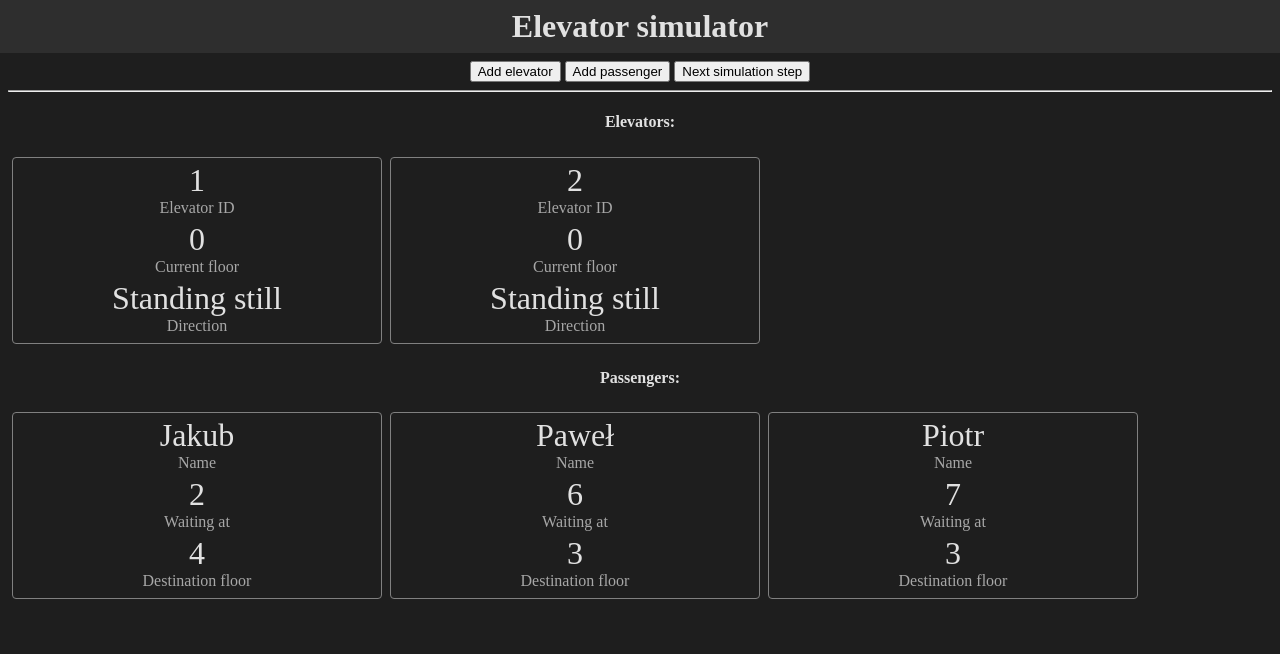
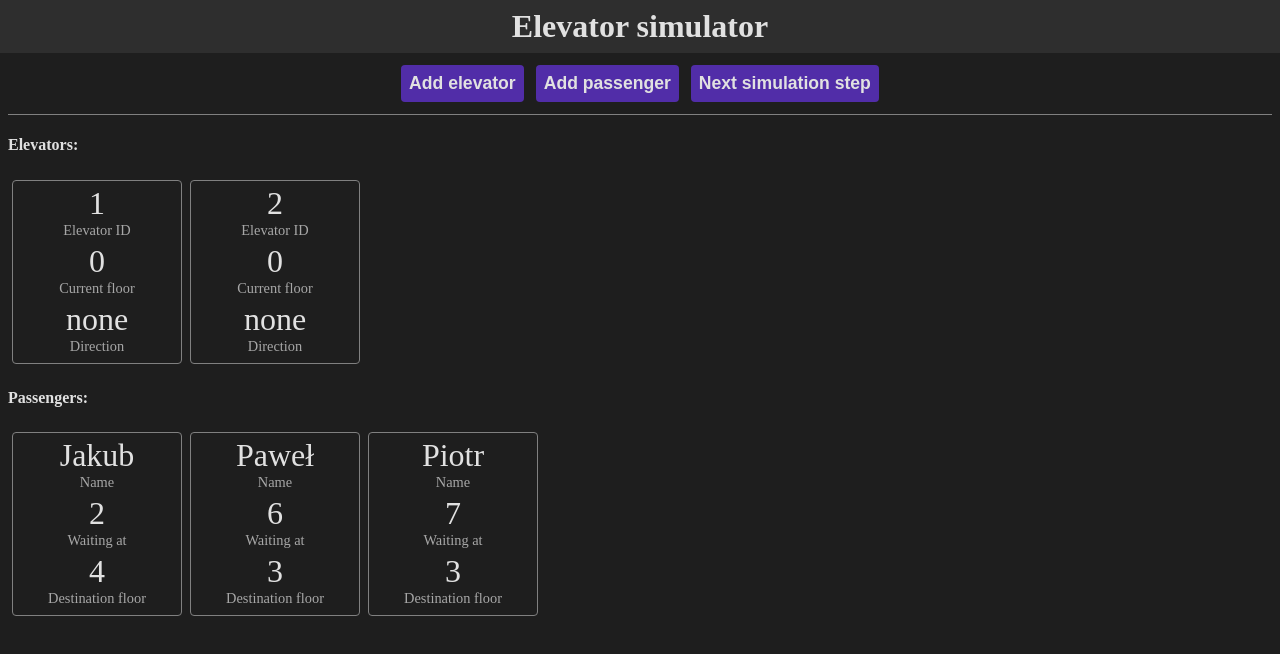
Before and after one commit to jakweg/web-elevators, a website built with webpack: page docs/index.html in a window 1280 px wide. Built offline with nearby package versions, Linux system fonts and the light colour scheme.

Commit message:
Reformatted files and impoved styling

```diff
--- a/docs/index.html
+++ b/docs/index.html
@@ -1,14 +1,13 @@
 <!DOCTYPE html>
 <html lang="en">
-
   <head>
-    <meta charset="UTF-8">
+    <meta charset="UTF-8" />
     <title>Elevator system simulator</title>
-    <meta name="author" value="Jakub Węgrzyn">
-    <meta http-equiv="X-UA-Compatible" content="IE=edge">
-    <meta name="viewport" content="width=device-width, initial-scale=1.0">
+    <meta name="author" value="Jakub Węgrzyn" />
+    <meta http-equiv="X-UA-Compatible" content="IE=edge" />
+    <meta name="viewport" content="width=device-width, initial-scale=1.0" />
     <script src="bundle.js" defer></script>
-    <link rel="stylesheet" href="style.css">
+    <link rel="stylesheet" href="style.css" />
   </head>
 
   <body>
@@ -18,18 +17,16 @@
     <noscript>
       <h2>Please enable JavaScript in your browser</h2>
     </noscript>
-    <main style="display: none;">
-        <input type="button" value="Add elevator" id="add-elevator-btn">
-        <input type="button" value="Add passenger" id="add-passenger-btn">
-        <input type="button" value="Next simulation step" id="next-step-btn">
-        <hr>
+    <main style="display: none">
+      <nav>
+        <input type="button" value="Add elevator" id="add-elevator-btn" />
+        <input type="button" value="Add passenger" id="add-passenger-btn" />
+        <input type="button" value="Next simulation step" id="next-step-btn" />
+      </nav>
       <h4>Elevators:</h4>
-        <div id="elevators-list">
-        </div>
+      <div id="elevators-list"></div>
       <h4>Passengers:</h4>
-        <div id="waiting-passengers-list">
-        </div>
+      <div id="waiting-passengers-list"></div>
     </main>
   </body>
-
 </html>
--- a/docs/style.css
+++ b/docs/style.css
@@ -1,6 +1,5 @@
 body {
   margin: 0;
-        text-align: center;
   background-color: #1e1e1e;
   color: #e1e1e1;
 }
@@ -10,8 +9,14 @@
 }
 
 header {
+  text-align: center;
   padding: 8px;
   background-color: #2e2e2e;
+}
+nav {
+  padding-bottom: 8px;
+  text-align: center;
+  border-bottom: 1px solid gray;
 }
 
 main {
@@ -33,21 +38,45 @@
 
 .elevator,
 .waiting-passenger {
+  text-align: center;
   min-height: 160px;
-        width: 360px;
+  min-width: 160px;
   padding: 4px;
   margin: 4px;
   border-radius: 4px;
   border: 1px solid gray;
 }
 
-    .elevator>*:nth-child(2n),
-    .waiting-passenger>*:nth-child(2n) {
+.elevator > *:nth-child(2n),
+.waiting-passenger > *:nth-child(2n) {
   margin-bottom: 4px;
-        opacity: .7;
+  font-size: 0.9em;
+  opacity: 0.7;
 }
 
-    .elevator>*:nth-child(2n + 1),
-    .waiting-passenger>*:nth-child(2n + 1) {
+.elevator > *:nth-child(2n + 1),
+.waiting-passenger > *:nth-child(2n + 1) {
   font-size: 2em;
 }
+
+.elevator .passengers-inside-list {
+  font-size: 0.9em;
+}
+
+input[type="button"] {
+  background: #512da8;
+  color: #e1e1e1;
+  padding: 8px;
+  font-weight: bold;
+  margin: 4px;
+  border-radius: 4px;
+  cursor: pointer;
+  outline: none;
+  border: none;
+  font-size: 1.1em;
+  transition: background-color 0.2s;
+}
+
+input[type="button"]:hover {
+  background: #46209e;
+}
--- a/src/main.ts
+++ b/src/main.ts
@@ -1,79 +1,87 @@
-import ElevatorSystem, { Elevator, Passenger, ElevatorAndPassenger, ElevatorDirection } from "./elevator-system";
+import ElevatorSystem, {
+  Elevator,
+  Passenger,
+  ElevatorAndPassenger,
+  ElevatorDirection,
+} from "./elevator-system";
 
 // show main box when JS is enabled
-document.querySelector('main').style.display = null;
+document.querySelector("main").style.display = null;
 
 const system = new ElevatorSystem();
 // window.system = system
-const elevatorsListDiv = document.getElementById('elevators-list')
-const waitingPassengersListDiv = document.getElementById('waiting-passengers-list')
+const elevatorsListDiv = document.getElementById("elevators-list");
+const waitingPassengersListDiv = document.getElementById(
+  "waiting-passengers-list"
+);
 
 const formatDirection = (dir: ElevatorDirection): string => {
   switch (dir) {
-        case ElevatorDirection.GoingUp: return 'Going up'
-        case ElevatorDirection.GoingDown: return 'Going down'
-        case ElevatorDirection.Standing: return 'Standing still'
+    case ElevatorDirection.GoingUp:
+      return "up";
+    case ElevatorDirection.GoingDown:
+      return "down";
+    case ElevatorDirection.Standing:
+      return "none";
   }
+};
+
+// DOM events:
+document
+  .getElementById("add-elevator-btn")
+  .addEventListener("click", () => system.addNewElevator());
+document.getElementById("add-passenger-btn").addEventListener("click", () => {
+  system.addNewPassenger({
+    name: prompt("Give a passenger name", "") || "",
+    initialFloor: +prompt("That floor is that passenger on?"),
+    destinationFloor: +prompt("That floor is that passenger going to go?"),
+  });
+});
+document
+  .getElementById("next-step-btn")
+  .addEventListener("click", () => system.commitNextStep());
+
+// system events
+system.addEventListener("elevator-added", (elevator: Elevator) => {
+  const elevatorDiv = document.createElement("div");
+  elevatorDiv.id = `elevator-id-${elevator.id}`;
+  elevatorDiv.classList.add("elevator");
+
+  {
+    const el = document.createElement("div");
+    el.classList.add("elevator-id-value");
+    el.innerText = `${elevator.id}`;
+    elevatorDiv.appendChild(el);
+  }
+  {
+    const el = document.createElement("div");
+    el.classList.add("elevator-id-title");
+    el.innerText = `Elevator ID`;
+    elevatorDiv.appendChild(el);
   }
 
-
-// DOM events:
-document.getElementById('add-elevator-btn').addEventListener('click', () => system.addNewElevator())
-document.getElementById('add-passenger-btn').addEventListener('click', () => {
-    system.addNewPassenger({
-        name: prompt('Give a passenger name', '') || '',
-        initialFloor: +prompt('That floor is that passenger on?'),
-        destinationFloor: +prompt('That floor is that passenger going to go?'),
-    })
-})
-document.getElementById('next-step-btn').addEventListener('click', () => system.commitNextStep())
-
-
-
-
-// system events
-system.addEventListener('elevator-added', (elevator: Elevator) => {
-    const elevatorDiv = document.createElement('div');
-    elevatorDiv.id = `elevator-id-${elevator.id}`
-    elevatorDiv.classList.add('elevator')
+  {
+    const el = document.createElement("div");
+    el.classList.add("current-floor-value");
+    el.innerText = `${elevator.currentFloor}`;
+    elevatorDiv.appendChild(el);
+  }
+  {
+    const el = document.createElement("div");
+    el.innerText = `Current floor`;
+    elevatorDiv.appendChild(el);
+  }
 
   {
-        const el = document.createElement('div')
-        el.classList.add('elevator-id-value')
-        el.innerText = `${elevator.id}`
-        elevatorDiv.appendChild(el)
+    const el = document.createElement("div");
+    el.classList.add("direction-value");
+    el.innerText = `${formatDirection(elevator.direction)}`;
+    elevatorDiv.appendChild(el);
   }
   {
-        const el = document.createElement('div')
-        el.classList.add('elevator-id-title')
-        el.innerText = `Elevator ID`
-        elevatorDiv.appendChild(el)
-    }
-
-
-    {
-        const el = document.createElement('div')
-        el.classList.add('current-floor-value')
-        el.innerText = `${elevator.currentFloor}`
-        elevatorDiv.appendChild(el)
-    }
-    {
-        const el = document.createElement('div')
-        el.innerText = `Current floor`
-        elevatorDiv.appendChild(el)
-    }
-
-
-    {
-        const el = document.createElement('div')
-        el.classList.add('direction-value')
-        el.innerText = `${formatDirection(elevator.direction)}`
-        elevatorDiv.appendChild(el)
-    }
-    {
-        const el = document.createElement('div')
-        el.innerText = `Direction`
-        elevatorDiv.appendChild(el)
+    const el = document.createElement("div");
+    el.innerText = `Direction`;
+    elevatorDiv.appendChild(el);
   }
 
   // {
@@ -100,93 +108,108 @@ system.addEventListener('elevator-added', (elevator: Elevator) => {
   //     elevatorDiv.appendChild(el)
   // }
 
-
   {
-        const el = document.createElement('div')
-        el.classList.add('passengers-inside-list')
-        elevatorDiv.appendChild(el)
+    const el = document.createElement("div");
+    el.classList.add("passengers-inside-list");
+    elevatorDiv.appendChild(el);
   }
 
   elevatorsListDiv.appendChild(elevatorDiv);
-})
+});
 
-system.addEventListener('elevator-updated', (elevator: Elevator) => {
+system.addEventListener("elevator-updated", (elevator: Elevator) => {
   const elevatorDiv = document.getElementById(`elevator-id-${elevator.id}`);
-    (elevatorDiv.querySelector('.current-floor-value') as HTMLDivElement).innerText = `${elevator.currentFloor}`;
-    (elevatorDiv.querySelector('.direction-value') as HTMLDivElement).innerText = `${formatDirection(elevator.direction)}`;
+  (elevatorDiv.querySelector(
+    ".current-floor-value"
+  ) as HTMLDivElement).innerText = `${elevator.currentFloor}`;
+  (elevatorDiv.querySelector(
+    ".direction-value"
+  ) as HTMLDivElement).innerText = `${formatDirection(elevator.direction)}`;
   // (elevatorDiv.querySelector('.limit-floor-value') as HTMLDivElement).innerText = `${elevator.destinationLimit}`;
   // (elevatorDiv.querySelector('.next-direction-value') as HTMLDivElement).innerText = `${formatDirection(elevator.nextDirection)}`;
-})
+});
 
-
-system.addEventListener('waiting-passenger-added', (passenger: Passenger) => {
-    const elevatorDiv = document.createElement('div');
-    elevatorDiv.id = `waiting-passenger-id-${passenger.id}`
-    elevatorDiv.classList.add('waiting-passenger')
+system.addEventListener("waiting-passenger-added", (passenger: Passenger) => {
+  const elevatorDiv = document.createElement("div");
+  elevatorDiv.id = `waiting-passenger-id-${passenger.id}`;
+  elevatorDiv.classList.add("waiting-passenger");
 
   {
-        const el = document.createElement('div')
-        el.innerText = `${passenger.name}`
-        elevatorDiv.appendChild(el)
+    const el = document.createElement("div");
+    el.innerText = `${passenger.name}`;
+    elevatorDiv.appendChild(el);
   }
   {
-        const el = document.createElement('div')
-        el.innerText = `Name`
-        elevatorDiv.appendChild(el)
+    const el = document.createElement("div");
+    el.innerText = `Name`;
+    elevatorDiv.appendChild(el);
   }
 
+  {
+    const el = document.createElement("div");
+    el.innerText = `${passenger.initialFloor}`;
+    elevatorDiv.appendChild(el);
+  }
+  {
+    const el = document.createElement("div");
+    el.innerText = `Waiting at`;
+    elevatorDiv.appendChild(el);
+  }
 
   {
-        const el = document.createElement('div')
-        el.innerText = `${passenger.initialFloor}`
-        elevatorDiv.appendChild(el)
+    const el = document.createElement("div");
+    el.innerText = `${passenger.destinationFloor}`;
+    elevatorDiv.appendChild(el);
   }
   {
-        const el = document.createElement('div')
-        el.innerText = `Waiting at`
-        elevatorDiv.appendChild(el)
-    }
-
-
-    {
-        const el = document.createElement('div')
-        el.innerText = `${passenger.destinationFloor}`
-        elevatorDiv.appendChild(el)
-    }
-    {
-        const el = document.createElement('div')
-        el.innerText = `Destination floor`
-        elevatorDiv.appendChild(el)
+    const el = document.createElement("div");
+    el.innerText = `Destination floor`;
+    elevatorDiv.appendChild(el);
   }
 
   waitingPassengersListDiv.appendChild(elevatorDiv);
-})
+});
 
-system.addEventListener('passenger-taken', ({ passenger, elevator }: ElevatorAndPassenger) => {
-    document.getElementById(`waiting-passenger-id-${passenger.id}`).remove()
-    const listOfInsiders = document.querySelector(`#elevator-id-${elevator.id} .passengers-inside-list`)
+system.addEventListener(
+  "passenger-taken",
+  ({ passenger, elevator }: ElevatorAndPassenger) => {
+    document.getElementById(`waiting-passenger-id-${passenger.id}`).remove();
+    const listOfInsiders = document.querySelector(
+      `#elevator-id-${elevator.id} .passengers-inside-list`
+    );
 
-    const el = document.createElement('div')
-    el.id = `passenger_${passenger.id}`
-    el.classList.add('passenger-inside')
-    el.innerText = `${passenger.name}`
-    listOfInsiders.appendChild(el)
-})
+    const el = document.createElement("div");
+    el.id = `passenger_${passenger.id}`;
+    el.classList.add("passenger-inside");
+    el.innerText = `${passenger.name}`;
+    listOfInsiders.appendChild(el);
+  }
+);
 
-system.addEventListener('passenger-dropped', ({ passenger, elevator }: ElevatorAndPassenger) => {
-    document.querySelector(`#elevator-id-${elevator.id} #passenger_${passenger.id}`).remove()
-})
+system.addEventListener(
+  "passenger-dropped",
+  ({ passenger, elevator }: ElevatorAndPassenger) => {
+    document
+      .querySelector(`#elevator-id-${elevator.id} #passenger_${passenger.id}`)
+      .remove();
+  }
+);
 
-
-system.addNewElevator()
-system.addNewElevator()
+system.addNewElevator();
+system.addNewElevator();
 
 system.addNewPassenger({
-    name: 'Jakub', initialFloor: 2, destinationFloor: 4
-})
+  name: "Jakub",
+  initialFloor: 2,
+  destinationFloor: 4,
+});
 system.addNewPassenger({
-    name: 'Paweł', initialFloor: 6, destinationFloor: 3
-})
+  name: "Paweł",
+  initialFloor: 6,
+  destinationFloor: 3,
+});
 system.addNewPassenger({
-    name: 'Piotr', initialFloor: 7, destinationFloor: 3
-})
+  name: "Piotr",
+  initialFloor: 7,
+  destinationFloor: 3,
+});
```
Also changed, not shown: docs/bundle.js (+63 -48 lines). Lines whose indentation alone changed are shown as unchanged.
